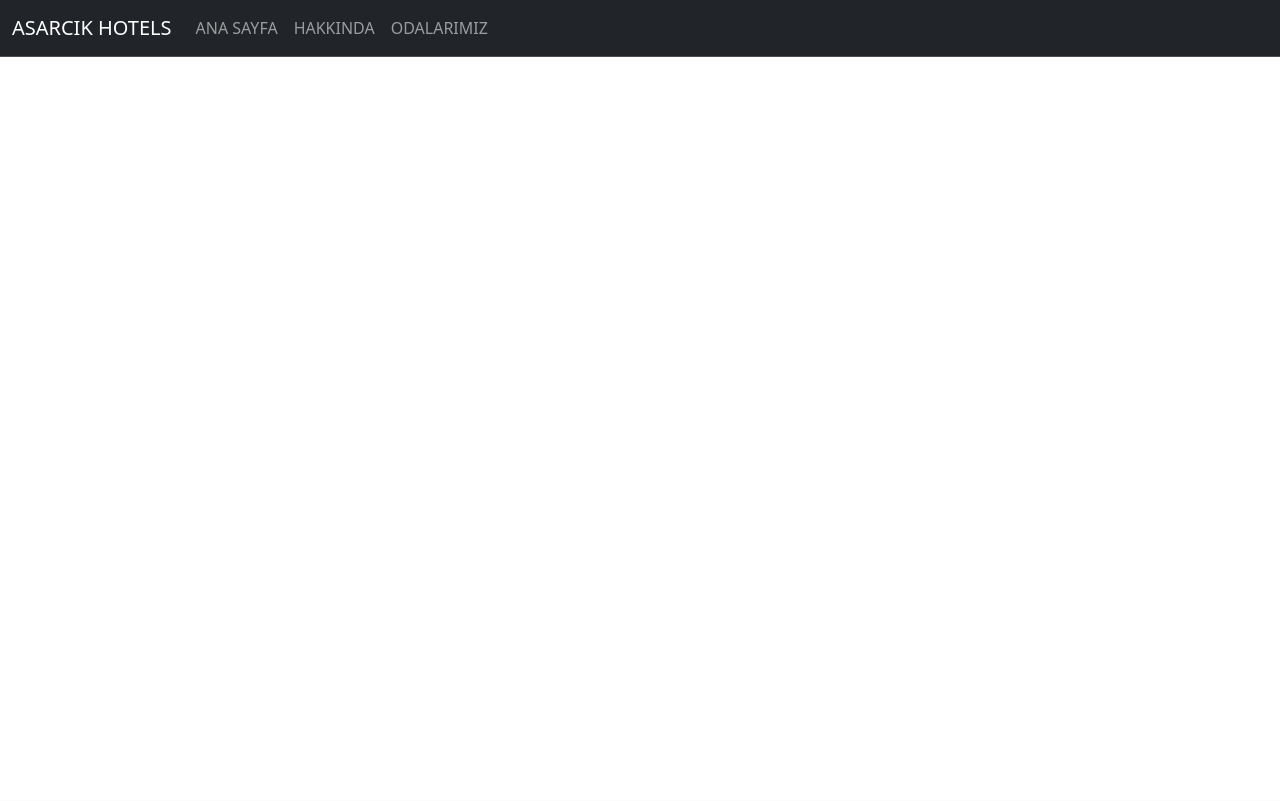
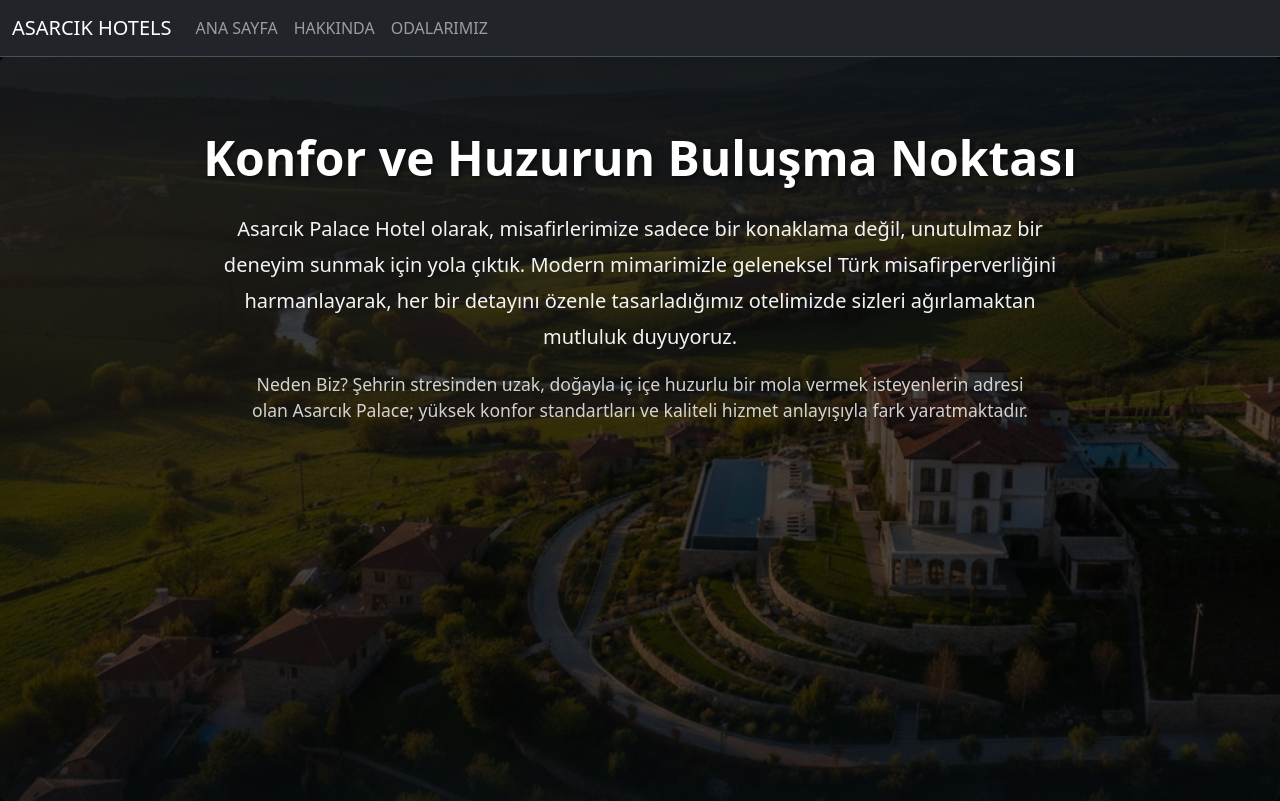
Before and after one commit to uchiha5553/hotels_reservation, a Django app: page /hakkinda/ in a window 1280 px wide. Before the commit the page ends 57 px from the top, so only its background shows below. Run offline with Django 5.2, Linux system fonts and the light colour scheme.

Commit message:
Güncelleme notu: Hatalar giderildi ve yeni özellik eklendi

```diff
--- a/otelRezervasyon/frontend/templates/frontend/hakkinda.html
+++ b/otelRezervasyon/frontend/templates/frontend/hakkinda.html
@@ -1,10 +1,34 @@
 {% extends "layout.html" %}
 {% load static %}
 
-{% comment %} {% block css_file %}
-    <link rel="stylesheet" href="{% static 'frontend/css/style.css' %}">
-{% endblock %} {% endcomment %}
+{% block content_hakkinda %}
 
-{% block content_anaSayfa %}
-{% comment %} ali ve cebeci html kodları buraya {% endcomment %}
-{% endblock content_anaSayfa %}
+<div class="card text-bg-dark border-0" style="border-radius: 0;">
+    <div style="position: relative; background-color: #000; overflow: hidden;">
+        <img src="{% static 'frontend/image/arkaPlan2.png' %}"
+             class="card-img"
+             style="opacity: 0.4; min-height: 500px; object-fit: cover; filter: brightness(0.8);">
+        <div class="card-img-overlay d-flex flex-column justify-content-start text-center pt-5">
+            <h1 class="card-title fw-bold mt-4 mb-4" style="font-size: 3rem; text-shadow: 2px 2px 4px rgba(0,0,0,0.5);">
+                Konfor ve Huzurun Buluşma Noktası
+            </h1>
+
+            <div class="container">
+                <p class="card-text fs-5 mx-auto" style="max-width: 850px; line-height: 1.8; opacity: 0.95;">
+                    Asarcık Palace Hotel olarak, misafirlerimize sadece bir konaklama değil, unutulmaz bir deneyim sunmak için yola çıktık.
+                    Modern mimarimizle geleneksel Türk misafirperverliğini harmanlayarak, her bir detayını özenle tasarladığımız
+                    otelimizde sizleri ağırlamaktan mutluluk duyuyoruz.
+                </p>
+
+                <p class="card-text d-none d-md-block mt-3 mx-auto" style="max-width: 800px; font-size: 1.1rem; opacity: 0.8;">
+                    Neden Biz? Şehrin stresinden uzak, doğayla iç içe huzurlu bir mola vermek isteyenlerin adresi olan
+                    Asarcık Palace; yüksek konfor standartları ve kaliteli hizmet anlayışıyla fark yaratmaktadır.
+                </p>
+            </div>
+
+            <div class="mb-auto"></div>
+
+        </div>
+    </div>
+</div>
+{% endblock content_hakkinda %}
```
Also changed, not shown: otelRezervasyon/frontend/static/frontend/image/arkaPlan1.png (added), otelRezervasyon/frontend/static/frontend/image/arkaPlan2.png (added).
